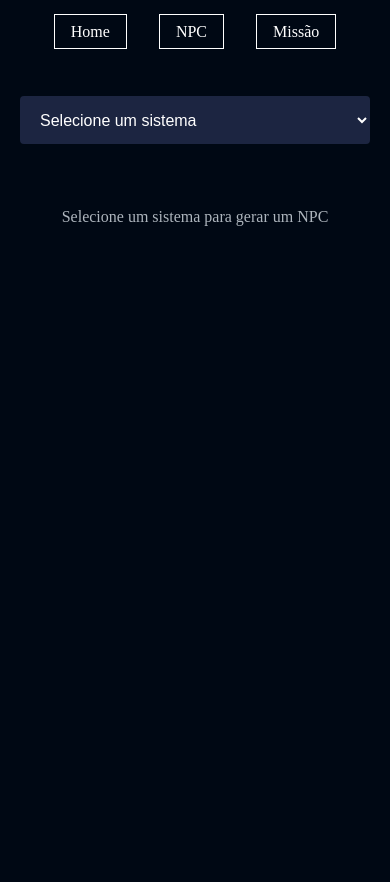
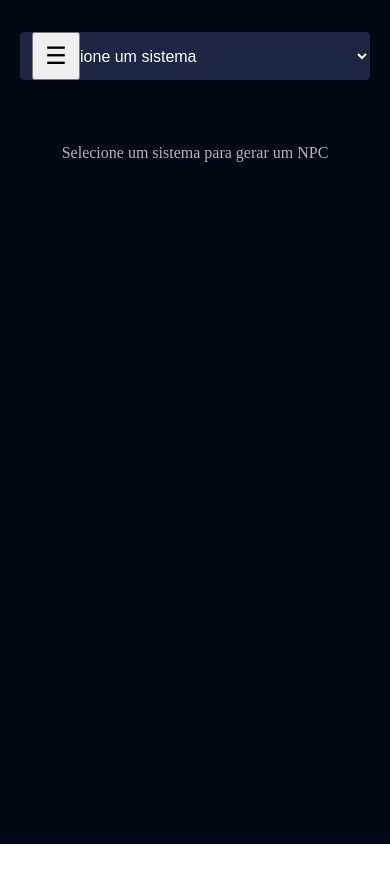
Before and after one commit to Helelys/MythMakerFinal, an Angular app: page /npc in a window 390 px wide. Shown: the top 882 px of the page. After the commit the page ends 844 px from the top, so only its background shows below. Built offline with nearby package versions, Linux system fonts and the light colour scheme; a web font is replaced by a local one.

Commit message:
Feature: Melhorando o menu, transformando a headerbar em um Aside e criando menu lateral, por hora, apenas mobile.

```diff
--- a/src/app/components/header/header.html
+++ b/src/app/components/header/header.html
@@ -1,7 +1,10 @@
-<header>
+<aside class="sidebar">
+    <div class="container">
+    <button (click)="toggleMenu()">☰</button>
     <ul>
         <li><a routerLink="">Home</a></li>
         <li><a routerLink="npc">NPC</a></li>
         <li><a routerLink="missao">Missão</a></li>
     </ul>
-</header>
+    </div>
+</aside>
--- a/src/app/components/header/header.scss
+++ b/src/app/components/header/header.scss
@@ -1,35 +1,70 @@
-header {
-    width: 100%;
-    height: 4em;
+.sidebar {
+    position: fixed;
+    top: 0;
+    left: 0;
+    width: 50px;
+    height: 2em;
+    transition: .2s ease;
 
-    background-color: #000814;
+    .container {
+        padding: 2em;
+    }
+
+    button {
+        width: 2em;
+        height: 2em;
+        font-size: 1.5em;
+    }
 
     ul {
-        display: flex;
-        justify-content: center;
-        align-items: center;
+        display: none;
+    }
 
-        width: 100%;
-        height: 100%;
-        margin: auto;
-        color: white;
-        gap: 2em;
+
+}
+
+.isOpen {
+    position: fixed;
+    top: 0;
+    left: 0;
+    width: 20em;
+    height: 100%;
+    transition: .2s ease;
+    box-shadow: 10px 10px 100px rgba(0, 0, 0, 5);
+    background-color: #2a163fc0;
+
+    button {
+        display: none;
+    }
+
+
+    display: flex;
+    flex-direction: column;
+    align-items: center;
+
+    ul {
+        display: block;
         list-style: none;
-
-        padding: 2em;
+        padding: 0;
+        margin: 0;
 
         li {
-            cursor: pointer;
+             list-style: none;
+            margin: 1em;
+            background-color: #9d4edd;
+            width: 8em;
+            height: 3em;
+            display: flex;
+            align-items: center;
+            justify-content: center;
+            border: 1px solid #7A3FF2;
+            border-radius: 5px;
 
             a {
                 text-decoration: none;
                 color: white;
-
-                border: 1px solid white;
-                padding: .5em 1em;
-
+                font-size: 1.2em;
             }
         }
-
     }
 }
--- a/src/app/components/header/header.ts
+++ b/src/app/components/header/header.ts
@@ -1,4 +1,4 @@
-import { Component } from '@angular/core';
+import { Component, Host, HostListener } from '@angular/core';
 import { RouterLink } from "@angular/router";
 
 @Component({
@@ -9,4 +9,20 @@ import { RouterLink } from "@angular/router";
 })
 export class Header {
 
+  isOpen: boolean = false;
+
+  toggleMenu() {
+    this.isOpen = !this.isOpen;
+    const mudar = document.querySelector('.sidebar')?.classList.toggle('isOpen', this.isOpen);
+    return mudar;
+  }
+
+  @HostListener('document:click', ['$event'])
+  onClickOutside(event: MouseEvent) {
+  const target = event.target as HTMLElement;
+
+  if (this.isOpen && !target.closest('.sidebar')) {
+    this.toggleMenu();
+  }
 }
+}
```
